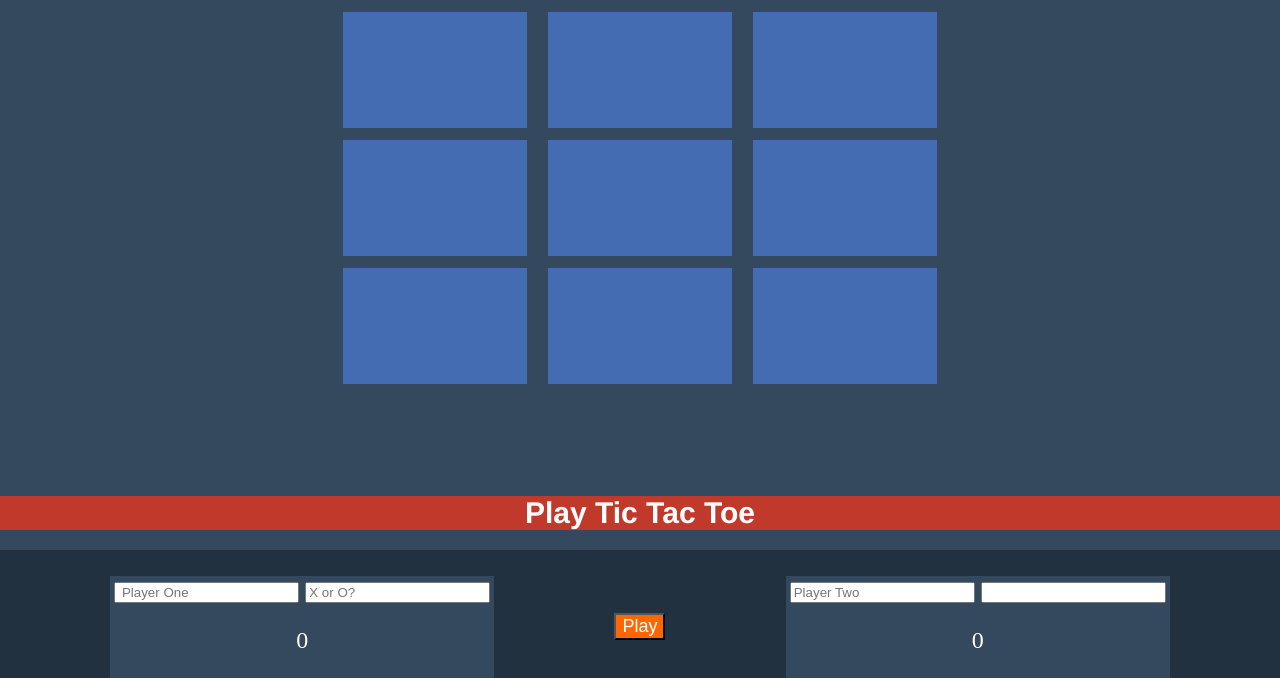
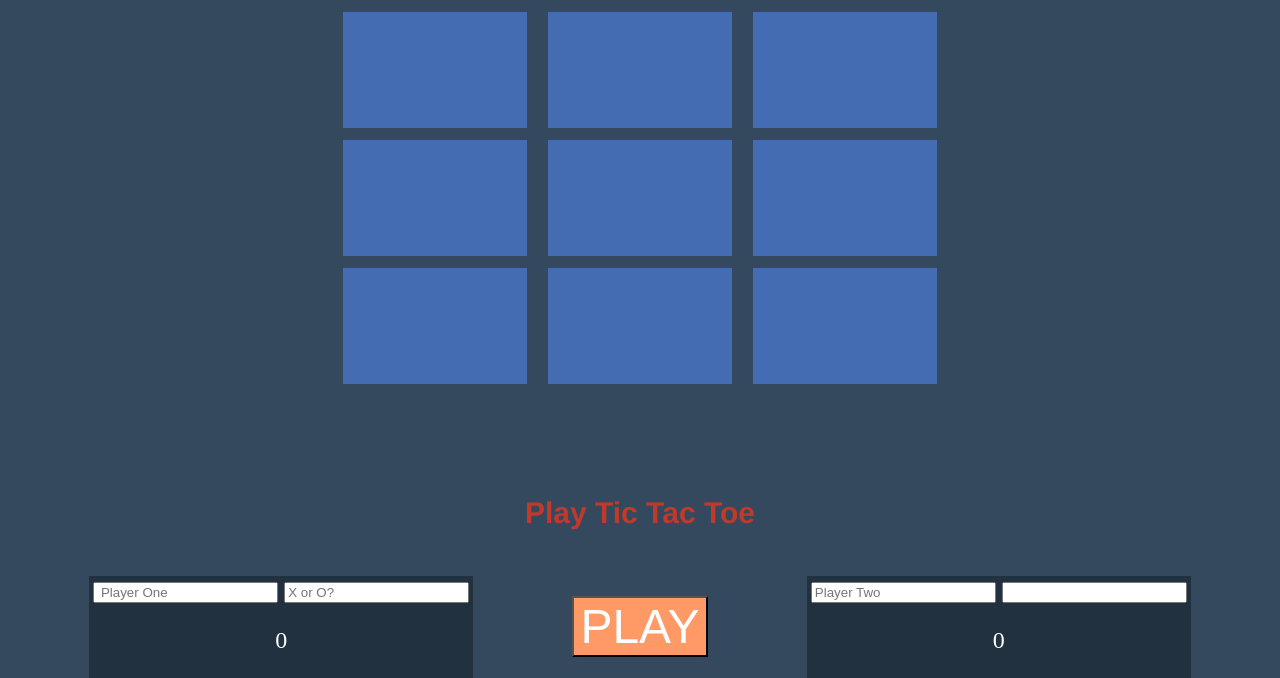
Before and after one commit to jhkirkley/tictactoe, a website: page index.html in a window 1280 px wide. Shown: the part 122-800 px from the top of the page. Drawn offline with nearby package versions, Linux system fonts and the light colour scheme.

Commit message:
play button color

```diff
--- a/css/style.css
+++ b/css/style.css
@@ -185,7 +185,6 @@ header {
   min-height: 30%
   height: 30%;
   width: 100%;
-  background-color: #C0392B;
 }
 #board{
   width: 100%;
@@ -193,7 +192,7 @@ header {
   text-align: center;
   font-size: 30px;
   font-family: helvetica;
-  color: white;
+  color:  #C0392B;
   margin-top: 10px;
 }
 
@@ -207,7 +206,7 @@ justify-content: space-around;
 width: 100%;
 height: 20%;
 font-size: 24px;
-background-color: #22313F;
+background-color: #34495E;
 color: white;
 padding-top: 2%;
 padding-bottom: 2%;
@@ -232,7 +231,7 @@ font-size: 24px;
 margin: auto;
 }
 .playerbox {
-  background-color: #34495E;
+  background-color: #22313F;
 }
 
 .active-player {
@@ -251,8 +250,9 @@ margin: auto;
 }
 
 #play {
-  background-color: #ff6600;
+  background-color: #FF9966;
+  height: 100%;
   color: white;
-  font-size: 18px;
+  font-size: 2em;
   margin: 10px;
 }
--- a/index.html
+++ b/index.html
@@ -117,7 +117,7 @@
             </div>
         </div>
          <div id="action">
-              <button type="button" id="play">Play </button>
+              <button type="button" id="play">PLAY</button>
           </div>
         <div id="player-two" class="playerbox">
             <input type="text" id="player-two-input" placeholder="Player Two">
```
